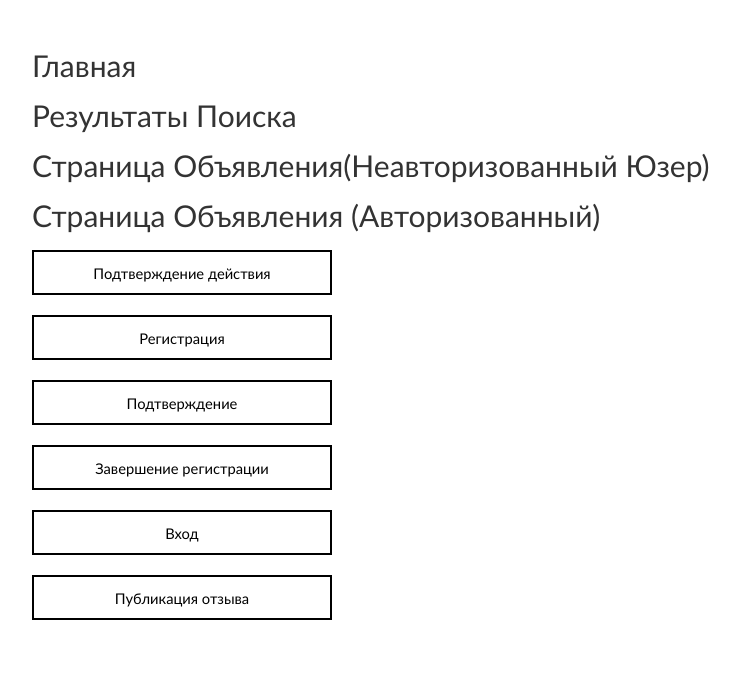
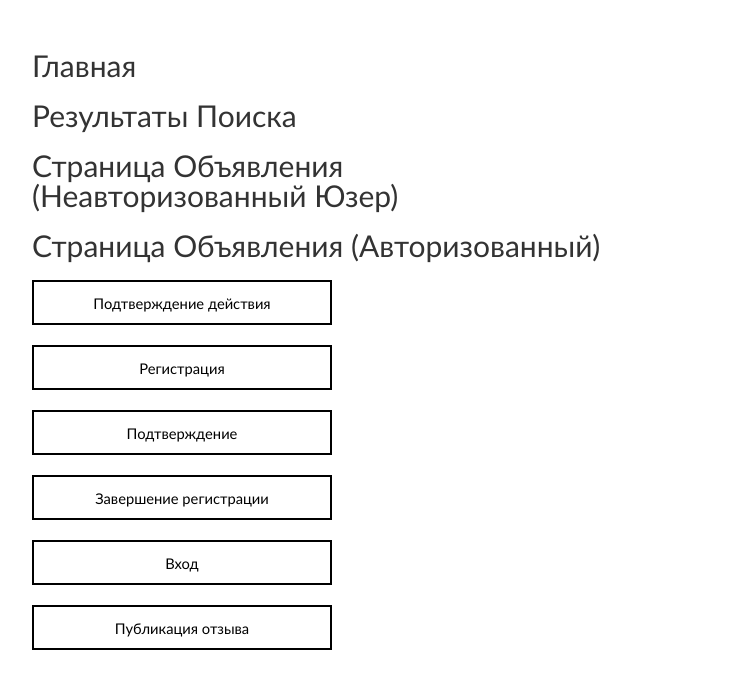
Before and after one commit to Gabbasov98/estate, a plain HTML site: page nav.html in a window 1280 px wide. Shown: the whole page, without its empty margins (18-758 px from the left). Drawn offline with Linux system fonts and the light colour scheme.

Commit message:
first commit

```diff
--- a/nav.html
+++ b/nav.html
@@ -36,7 +36,7 @@
             Результаты поиска
         </a>
         <a href="card.html" style="display: block; margin-bottom: 20px;">
-            Страница объявления(неавторизованный юзер)
+            Страница объявления <br> (неавторизованный юзер)
         </a>
         <a href="card2.html" style="display: block; margin-bottom: 20px;">
             Страница объявления (авторизованный)
```
